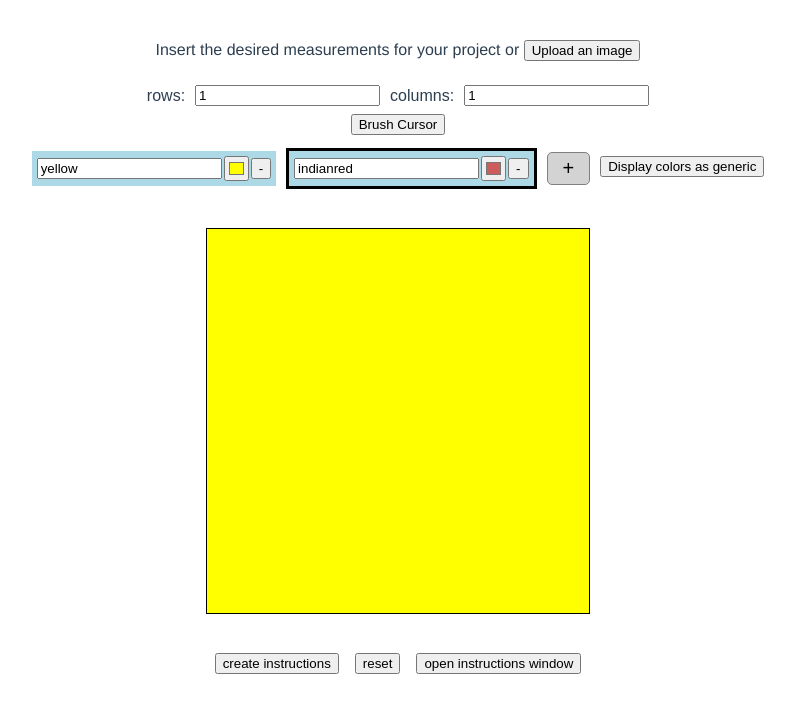
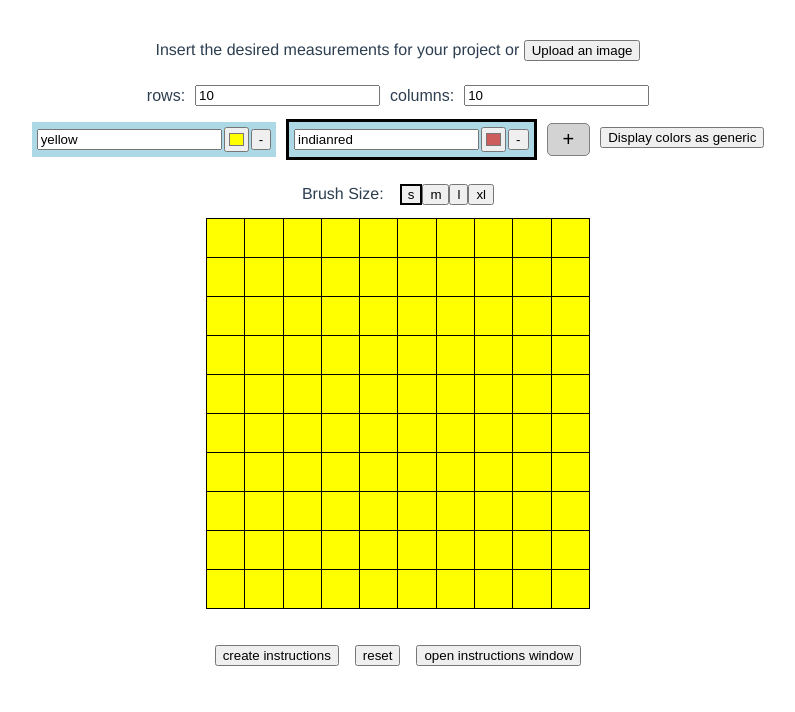
Before and after one commit to TootEgozy/tapestrymaster, a Vue app: page / in a window 1280 px wide. Shown: the top 712 px of the page, without its empty margins (242-1037 px from the left). Built offline with nearby package versions, Linux system fonts and the light colour scheme.

Commit message:
brush size selection input

```diff
--- /dev/null
+++ b/src/components/BrushSizeInput.vue
@@ -0,0 +1,73 @@
+<template>
+  <div id="brush-size-input-container">
+    <span class="brush-size-label">Brush Size:</span>
+    <button
+        :class="{ focus: brushSize === 1 }"
+        @click="changedBrushSize(1)"
+    >s</button>
+
+    <button
+        v-if="maxBrushSize >= 2"
+        :class="{ focus: brushSize === 2 }"
+        @click="changedBrushSize(2)"
+    >m</button>
+
+    <button
+        v-if="maxBrushSize >= 3"
+        :class="{ focus: brushSize === 3 }"
+        @click="changedBrushSize(3)"
+    >l</button>
+
+    <button
+        v-if="maxBrushSize >= 4"
+        :class="{ focus: brushSize === 4 }"
+        @click="changedBrushSize(4)"
+    >xl</button>
+  </div>
+</template>
+
+<script>
+export default {
+  name: "BrushSizeInput",
+  props: ['rows', 'columns'],
+  data() {
+    return {
+      brushSize: 1
+    }
+  },
+  computed: {
+    maxBrushSize() {
+      const minSide = Math.min(this.rows, this.columns);
+      if (minSide <= 2) return 1;
+      if (minSide <= 4) return 2;
+      if (minSide <= 5) return 3;
+      return 4;
+    }
+  },
+
+  watch: {
+    maxBrushSize(newVal, oldVal) {
+      if(newVal < oldVal) {
+        this.changedBrushSize(newVal);
+      }
+    }
+  },
+
+  methods: {
+    changedBrushSize(newSize) {
+      this.brushSize = newSize;
+      this.$emit("brushSizeSelected", newSize);
+    }
+  }
+};
+</script>
+
+<style scoped>
+.focus {
+  border: 2px solid black;
+}
+
+.brush-size-label {
+  padding-right: 1rem;
+}
+</style>
--- a/src/components/CustomCursor.vue
+++ b/src/components/CustomCursor.vue
@@ -1,6 +1,6 @@
 <template>
   <div
-      v-if="mode === 'brush'"
+      v-if="active"
       class="custom-cursor"
       :style="brushCursor"
   ></div>
@@ -10,7 +10,7 @@
 export default {
   name: 'CustomCursor',
   props: {
-    brushSize: {type: String, default: 's'},
+    brushSize: {type: Number, default: 1},
     cellSize: { type: Number, default: 20 },
     color: { type: String, default: '#000' },
     mode: { type: String },
@@ -19,47 +19,32 @@ export default {
     return {
       x: 0,
       y: 0,
+      active: false,
     };
   },
   computed: {
     brushCursor() {
-      let brushSize = 1;
-      switch (this.brushSize) {
-        case 's':
-          brushSize = 1;
-          break;
-        case 'm':
-          brushSize = 2;
-          break;
-        case 'l':
-          brushSize = 3;
-          break;
-        case 'xl':
-          brushSize = 4;
-          break;
-        default:
-          break;
-      }
+      const baseSize = this.cellSize * this.brushSize;
       return {
         left: this.x + 'px',
         top: this.y + 'px',
-        width: this.cellSize * brushSize + 'px',
-        height: this.cellSize * brushSize + 'px',
+        width: baseSize + 'px',
+        height: baseSize + 'px',
         background: this.hexToRgba(this.color, 0.7),
         border: '1px solid black',
-        borderRadius: '50px',
+        borderRadius: '30px',
         transform: 'translate(-50%, -50%)',
       };
     },
   },
   watch: {
-    mode(newVal) {
-      document.body.style.cursor = newVal === 'brush' ? 'none' : 'auto';
-    },
+    // mode(newVal) {
+    //   document.body.style.cursor = newVal === 'brush' ? 'none' : 'auto';
+    // },
   },
   mounted() {
     window.addEventListener('mousemove', this.updateCursor);
-    document.body.style.cursor = this.mode === 'brush' ? 'none' : 'auto';
+    // document.body.style.cursor = this.mode === 'brush' ? 'none' : 'auto';
   },
   beforeUnmount() {
     window.removeEventListener('mousemove', this.updateCursor);
@@ -69,6 +54,11 @@ export default {
     updateCursor(e) {
       this.x = e.clientX;
       this.y = e.clientY;
+    },
+
+    setActive(value) {
+      this.active = value;
+      document.body.style.cursor = value ? "none" : "auto";
     },
 
     hexToRgba(hex, alpha = 1) {
--- a/src/components/DrawingTable.vue
+++ b/src/components/DrawingTable.vue
@@ -49,14 +49,14 @@ export default {
       rows: this.rowCount,
       columns: this.colCount,
       brushOffsets: {
-        s: [[0, 0]],
-        m: [[0, 0], [0, 1], [1, 0], [1, 1]],
-        l: [
+        1: [[0, 0]],
+        2: [[0, 0], [0, 1], [1, 0], [1, 1]],
+        3: [
           [-1, -1], [-1, 0], [-1, 1],
           [0, -1],  [0, 0],  [0, 1],
           [1, -1],  [1, 0],  [1, 1]
         ],
-        xl: [
+        4: [
           [-1, -1], [-1, 0], [-1, 1], [-1, 2],
           [0, -1],  [0, 0],  [0, 1],  [0, 2],
           [1, -1],  [1, 0],  [1, 1],  [1, 2],
--- a/src/components/StudioPage.vue
+++ b/src/components/StudioPage.vue
@@ -1,11 +1,5 @@
 <template>
   <div class="app-body">
-
-    <CustomCursor
-        :brushSize="brushSize"
-        :cellSize="cellSize"
-        :color="selectedColor.RGB"
-        :mode="cursorMode" />
 
     <div class="inputs-container">
       <p>
@@ -20,17 +14,6 @@
         <input type="number" min="0" id="columns" v-model="columns" />
       </div>
 
-      <div id="cursor-input">
-        <button @click="assignCursorMode(cursorModes.BRUSH)">Brush Cursor</button>
-        <template v-if="cursorMode === cursorModes.BRUSH">
-          <p>Size:</p>
-          <button @click="brushSize = 's'">s</button>
-          <button @click="brushSize = 'm'">m</button>
-          <button @click="brushSize = 'l'">l</button>
-          <button @click="brushSize = 'xl'">xl</button>
-        </template>
-      </div>
-
       <ColorsInput
           :ref="'colorsInputRef'"
           :rawColors="rawColors"
@@ -41,6 +24,25 @@
       />
 
     </div>
+
+    <CustomCursor
+        ref="customCursor"
+        :brushSize="brushSize"
+        :cellSize="cellSize"
+        :color="selectedColor.RGB"
+    />
+
+    <div
+        class="drawing-table-wrapper"
+        @mouseenter="$refs.customCursor.setActive(true)"
+        @mouseleave="$refs.customCursor.setActive(false)"
+    >
+
+      <BrushSizeInput
+          :rows="rows"
+          :columns="columns"
+          @brushSizeSelected="(newSize) => this.brushSize = newSize"
+      ></BrushSizeInput>
 
       <DrawingTable
           v-if="colors.length > 0"
@@ -56,6 +58,7 @@
           @doneImgRender="doneImageToTable = true"
           @cellSize="(size) => this.cellSize = size"
       />
+    </div>
 
     <div class="table-buttons">
       <button @click="createInstructions"> create instructions </button>
@@ -69,7 +72,6 @@
         :key="instructionsKey"
         @hideInstructions="toggleShowInstructions"
     />
-
   </div>
 </template>
 
@@ -79,6 +81,7 @@ import InstructionsTable from "@/components/InstructionsTable.vue";
 import ColorsInput from "@/components/ColorsInput.vue";
 import CustomCursor from "@/components/CustomCursor.vue";
 import { CursorMode } from "@/enums.js"
+import BrushSizeInput from "@/components/BrushSizeInput.vue";
 
 export default {
   name: "StudioPage",
@@ -87,8 +90,8 @@ export default {
 
   data() {
     return {
-      rows: this.isFromImage() ? this.getRowCountFromTable() : 1,
-      columns: this.isFromImage() ? this.getColCountFromTable() : 1,
+      rows: this.isFromImage() ? this.getRowCountFromTable() : 10,
+      columns: this.isFromImage() ? this.getColCountFromTable() : 10,
       cellSize: 10,
       colors: [],
       selectedColor: {},
@@ -100,7 +103,7 @@ export default {
       doneImageToTable: false,
       cursorModes: CursorMode,
       cursorMode: CursorMode.DEFAULT,
-      brushSize: 's',
+      brushSize: 1,
     };
   },
 
@@ -201,13 +204,14 @@ export default {
       newWindow.document.close();
     },
 
-    assignCursorMode(selectedMode) {
-      if(this.cursorMode === selectedMode) this.cursorMode = this.cursorModes['DEFAULT'];
-      else this.cursorMode = selectedMode;
-    }
+    // assignCursorMode(selectedMode) {
+    //   if(this.cursorMode === selectedMode) this.cursorMode = this.cursorModes['DEFAULT'];
+    //   else this.cursorMode = selectedMode;
+    // }
   },
 
   components: {
+    BrushSizeInput,
     CustomCursor,
     DrawingTable,
     InstructionsTable,
```
Lines whose indentation alone changed are shown as unchanged.
